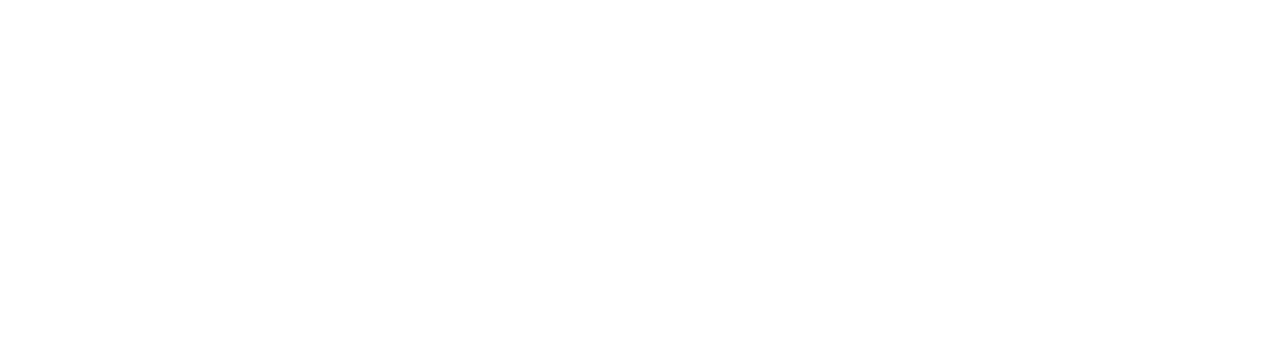
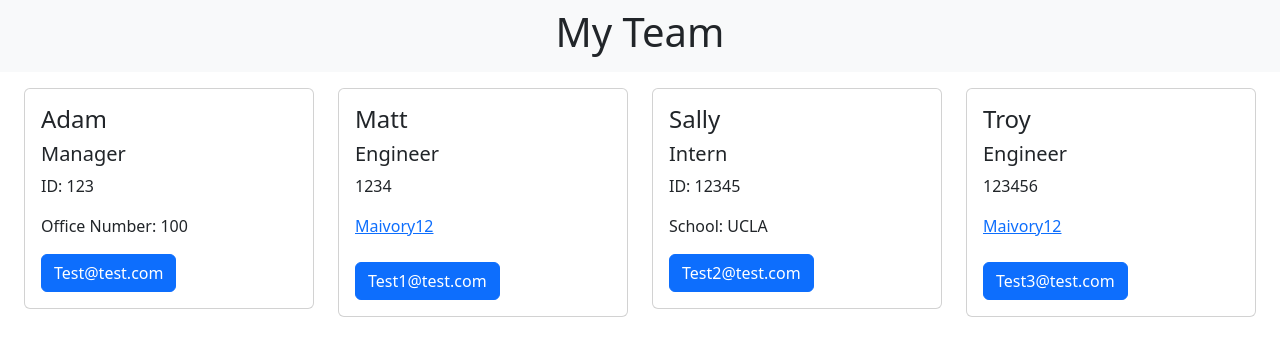
Before and after one commit to Maivory12/team-profile-generator, a website: page dist/newHtml.html in a window 1280 px wide. Drawn offline with nearby package versions, Linux system fonts and the light colour scheme.

Commit message:
Added readme document and created newHtml.html file from command line

```diff
--- a/dist/newHtml.html
+++ b/dist/newHtml.html
@@ -0,0 +1,88 @@
+
+    <!DOCTYPE html>
+<html lang="en">
+<head>
+    <meta charset="UTF-8">
+    <meta http-equiv="X-UA-Compatible" content="IE=edge">
+    <meta name="viewport" content="width=device-width, initial-scale=1.0">
+    <link href="https://cdn.jsdelivr.net/npm/bootstrap@5.2.3/dist/css/bootstrap.min.css" rel="stylesheet" integrity="sha384-rbsA2VBKQhggwzxH7pPCaAqO46MgnOM80zW1RWuH61DGLwZJEdK2Kadq2F9CUG65" crossorigin="anonymous">
+
+    <title>My Team</title>
+</head>
+<body>
+
+    <nav class="navbar navbar-expand-sm bg-light navbar-light justify-content-center navText">
+
+        <h1>My Team</h1>
+
+    </nav>
+
+    <main
+        <div class="container-fluid card-columns d-flex">
+
+
+        <div class="container mt-3">
+            <div class="card">
+                <div class="card-body">
+                    <h4 class="associateName">Adam</h4>
+                    <h5 class="associateTitle">Manager</h5>
+                    <p class="ID">ID: 123</p>
+                    <p class="officeNum">Office Number: 100</p>
+                    <a href="mailto:Test@test.com" class="btn btn-primary email">Test@test.com</a>
+                </div>
+            </div>
+        </div>
+
+
+
+        <div class="container mt-3">
+            <div class="card">
+                <div class="card-body">
+                    <h4 class="associateName">Matt</h4>
+                    <h5 class="associateTitle">Engineer</h5>
+                    <p class="ID">1234</p>
+                    <a href='https://github.com/Maivory12' class="gitHub">Maivory12</a>
+                    <br>
+                    <br>
+                    <a href="mailto:Test1@test.com" class="btn btn-primary email">Test1@test.com</a>
+                </div>
+            </div>
+        </div>
+
+
+        <div class="container mt-3">
+            <div class="card">
+                <div class="card-body">
+                    <h4 class="associateName">Sally</h4>
+                    <h5 class="associateTitle">Intern</h5>
+                    <p class="ID">ID: 12345</p>
+                    <p class="school">School: UCLA</p>
+
+                <a href="mailto:Test2@test.com" class="btn btn-primary">Test2@test.com</a>
+                </div>
+            </div>
+        </div>
+
+
+
+        <div class="container mt-3">
+            <div class="card">
+                <div class="card-body">
+                    <h4 class="associateName">Troy</h4>
+                    <h5 class="associateTitle">Engineer</h5>
+                    <p class="ID">123456</p>
+                    <a href='https://github.com/Maivory12' class="gitHub">Maivory12</a>
+                    <br>
+                    <br>
+                    <a href="mailto:Test3@test.com" class="btn btn-primary email">Test3@test.com</a>
+                </div>
+            </div>
+        </div>
+
+
+
+        </div>
+    </main>
+
+</body>
+</html>
```
Also changed, not shown: README.md (added).
